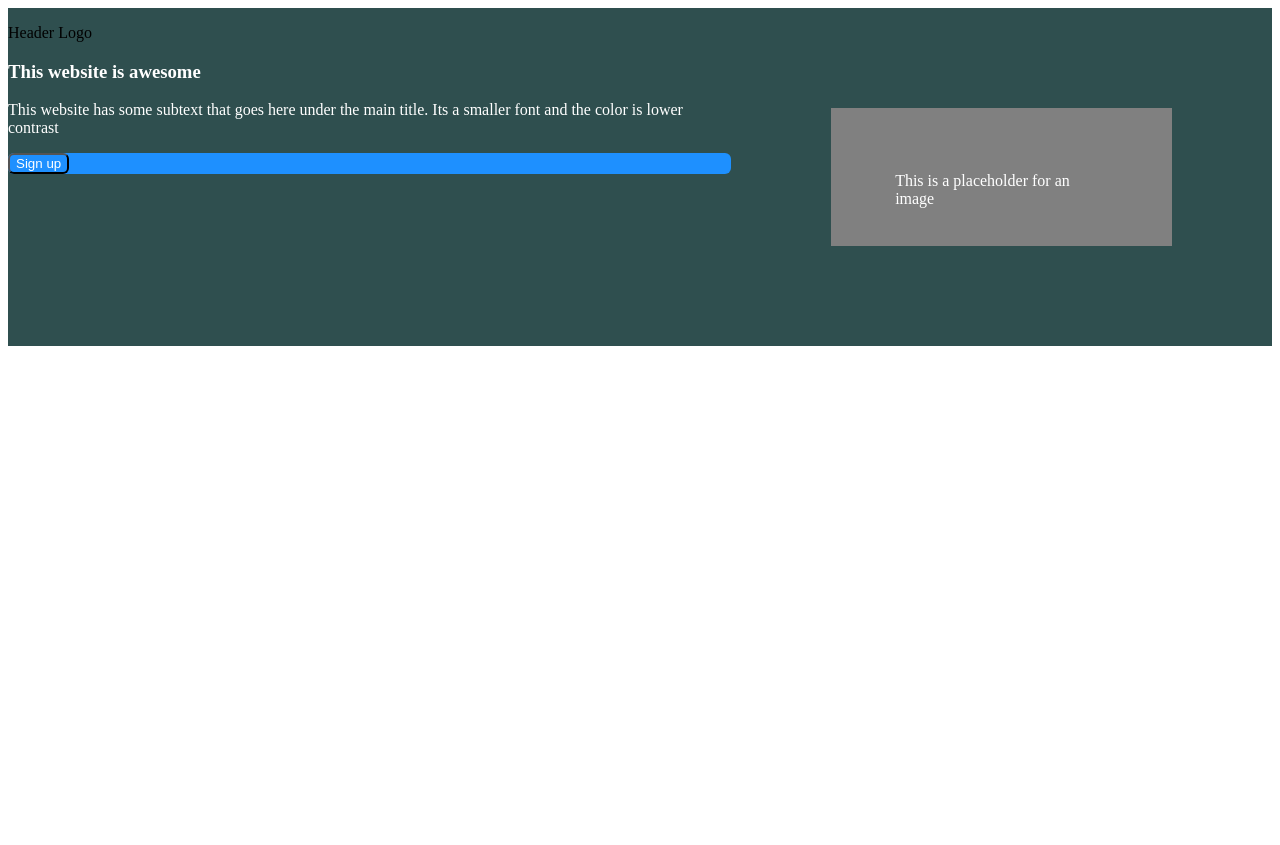
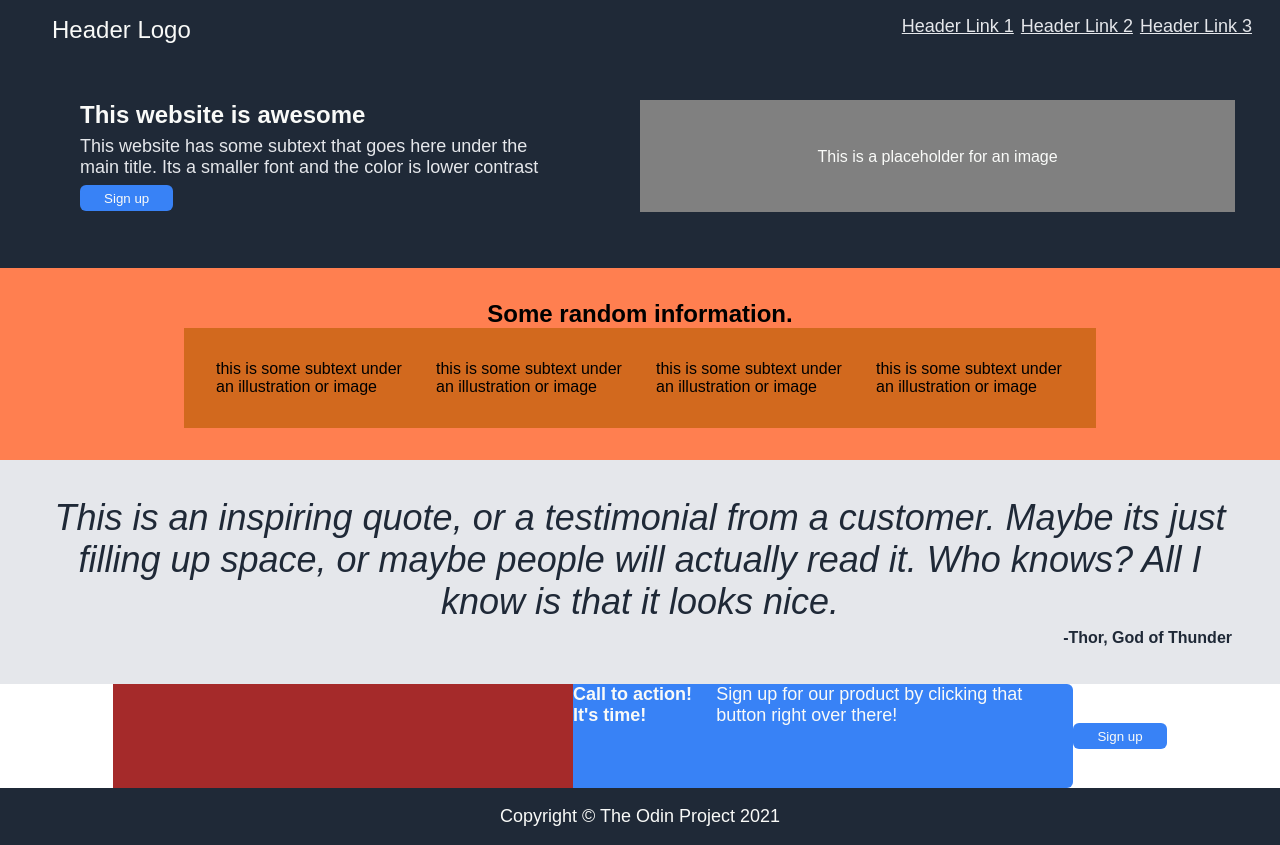
Before and after one commit to BraveSoul33/landing-page, a plain HTML site: page index.html in a window 1280 px wide. Before the commit the page ends 800 px from the top, so only its background shows below. Drawn offline with Linux system fonts and the light colour scheme.

Commit message:
Add much more of the content and structure

```diff
--- a/index.html
+++ b/index.html
@@ -11,29 +11,37 @@
 
 <body>
 
-    <div class="flex-container">
-
-        <div class="headerlogo">
+    <header>
 
         <div class="headerlogotext">
-                <p>Header Logo</p>
+            <p class="headerlogo">Header Logo</p>
         </div>
 
+        <div class="headerlinks">
+            <a class="headerlink" href="">Header Link 1</a>
+            <a class="headerlink" href="">Header Link 2</a>
+            <a class="headerlink" href="">Header Link 3</a>
         </div>
+
+    </header>
+
+    <section class="herocontainer">
 
         <div class="heroblock">
 
-            <div class="herotext">
-                <h3>This website is awesome</h3>
+            <div class="herotextcontent">
+
+                <div class="heroheader">
+                    <h1>This website is awesome</h1>
                 </div>
 
                 <div class="subheader">
                     <p>This website has some subtext that goes here under the main title. Its a smaller font and the color is lower contrast</p>
                 </div>
 
-            <div class="signup">
+
                 <button class="signup">Sign up</button>
-            </div>
+
 
             </div>
 
@@ -43,6 +51,58 @@
             <p class="imgtobe">This is a placeholder for an image</p>
         </div>
 
+    </section>
+
+    <section class="random">
+
+        <h2>Some random information.</h2>
+
+        <div class="subtextboxes">
+            <div class="ex1" class="ex">
+                <div class="box1" class="box"></div>
+                <p class="boxtext">this is some subtext under an illustration or image</p>
+            </div>
+            <div class="ex2" class="ex">
+                <div class="box2" class="box"></div>
+                <p class="boxtext">this is some subtext under an illustration or image</p>
+            </div>
+            <div class="ex3" class="ex">
+                <div class="box3" class="box"></div>
+                <p class="boxtext">this is some subtext under an illustration or image</p>
+            </div>
+            <div class="ex4" class="ex">
+                <div class="box4" class="box"></div>
+                <p class="boxtext">this is some subtext under an illustration or image</p>
+            </div>
+        </div>
+    </section>
+
+    <section class="quote">
+        <quote>
+           This is an inspiring quote, or a testimonial from a customer. Maybe its just filling up space, or maybe people will actually read it. Who knows? All I know is that it looks nice.
+        </quote>
+        <p class="thor">-Thor, God of Thunder</p>
+    </section>
+
+    <section class="calltoaction">
+
+        <div class="signupbox">
+
+            <div class="signuptext"></div>
+                <p class="cta-header">Call to action! It's time!</p>
+
+                <p class="cta-subheader">Sign up for our product by clicking that button right over there!</p>
+            </div>
+
+            <button class="signup2">Sign up</button>
+
+        </div>
+    </section>
+
+    <footer>
+        <p>Copyright © The Odin Project 2021</p>
+    </footer>
+
 </body>
 
 </html>
--- a/style.css
+++ b/style.css
@@ -1,71 +1,274 @@
+* {
+    padding: 0;
+    margin: 0;
+    box-sizing: border-box;
+}
+
+html {
+    height: 100%;
+}
+
 body {
     display: flex;
+    flex-direction: column;
+    height: 100%;
+    width: 100%;
+    font-family: Arial, Helvetica, sans-serif;
 }
 
-.flex-container {
-    flex-direction: column;
-    justify-content: flex-start;
-    padding-top: ;
-    background: darkslategray;
+header {
+    display: flex;
+    flex-direction: ;
+    width: 100%;
+    height: 2.75em;
+    padding: 1em;
+    margin-block-start: 0;
+    padding-bottom: 5;
+    background: #1F2937;
 }
 
-.headerlogo {
+.headerlogotext {
+    display: flex;
+    height: 3em;
+    width: 100%;
+    padding-left: 1.5em;
+    font-size: 24px;
+    color: #F9FAF8;
+}
+
+.headerlinks {
+    display: flex;
+    justify-content: flex-end;
+    height: 3em;
+    width: 100%;
+    padding-right: .5em;
+    gap: 7px;
+    font-size: 24px;
+}
+.headerlink {
+    font-size: 18px;
+    color: #E5E7EB;
+}
+
+.herocontainer {
+    display: flex;
+    height: 20em;
+    width: 100%;
+    background: #1F2937;
+}
+
+.heroblock {
+    display: flex;
+    justify-content: center;
+    align-items: center;
+    max-height: 18em;
+    width: 50%;
+}
+
+.herotextcontent {
+    display: flex;
+    flex-direction: column;
+    justify-content: center;
+    height: 14em;
+    width: 75%;
+    gap: 7px;
+}
+
+h1 {
+    color: #F9FAF8;
 
 }
 
-.headerlogotext {
-    align-self: flex-start;
-    padding-top: -5px;
-}
-
-.heroblock {
-    height: px;
-}
-
-.herotext {
-    color: white;
-    flex-wrap: wrap;
-    flex: 1 1 auto;
-}
-
 .subheader {
-    color: white;
-    flex-wrap: wrap;
+    color: #E5E7EB;
+    font-size: 18px;
 }
 
 .signup {
+    width: 7em;
+    height: 2em;
     border-radius: 6px;
-    background-color: dodgerblue;
-    color: white;
-    flex: 0 0 auto;
+    border: 0;
+    background-color: #3882F6;
+    color: #F9FAF8;
     align-self: flex-start;
 }
 
-.placeholder {
-
-    flex-direction: row;
-    background: darkslategray;
-    justify-content: center;
+.imgcontainer {
+    display: flex;
+    justify-content: flex-start;
     align-items: center;
-    padding: 60px;
-    padding-left: 0px;
+    height: 100%;
+    width: 50%;
+    padding: ;
+    background: #1F2937;
 }
 
-.imgcontainer {
+.imgtobe {
+    background: gray;
+    color: #F9FAF8;
+    height: 50%;
+    width: 93%;
+    padding: 3em;
+    align-self: center;
+    text-align: center;
+}
+
+.random {
+    display: flex;
     flex-direction: column;
     justify-content: center;
     align-items: center;
-    padding: px;
-    background: darkslategray;
+    height: 14em;
+    padding: 2em;
+    background-color: coral;
 }
 
-.imgtobe {
-    flex: 0 0 auto;
-    background: gray;
-    color: white;
-    margin: 100px;
-    padding: 64px;
-    height: 10px;
-    width: 250;
-    align-self: center;
+h2 {
+
 }
+
+.subtextboxes {
+    display: flex;
+    height: 100%;
+    width: 75%;
+    padding: 2em;
+    gap: 2em;
+    background-color: chocolate;
+
+}
+
+.ex {
+    display: flex;
+    flex-direction: column;
+    height: 100%;
+    width: 25%;
+    background-color: cadetblue;
+}
+
+.ex1 {
+
+}
+
+.ex2 {
+
+}
+
+.ex3 {
+
+}
+
+.ex4 {
+
+}
+
+.box {
+    height: 3em;
+    width: 3em;
+    border-color: #3882F6;
+    border-radius: 6px;
+    border: 2px;
+}
+
+.box1 {
+
+}
+
+.box2 {
+
+}
+
+.box3 {
+
+}
+
+.box4 {
+
+}
+
+.boxtext {
+
+}
+
+.quote {
+    display: flex;
+    flex-direction: column;
+    justify-content: center;
+    height: 14em;
+    padding: 3em;
+    gap: 1em;
+    background-color: #E5E7EB;
+}
+
+quote {
+    height: 60%;
+    text-align: center;
+    font-size: 36px;
+    font-style: italic;
+    font-weight: lighter;
+    color: #1F2937;
+}
+
+.thor {
+    padding-top: 2.5em;
+    align-self: flex-end;
+    font-weight: bold;
+    color: #1F2937;
+}
+
+.calltoaction {
+    display: flex;
+    justify-content: center;
+    align-items: center;
+    height: 15em;
+    width: 100%;
+
+}
+
+.signupbox {
+    display: flex;
+    height: 6.5em;
+    width: 75%;
+    border-radius: 6px;
+    background-color: #3882F6;
+}
+
+.signuptext {
+    display: flex;
+    flex-direction: column;
+    justify-content: center;
+    align-items: center;
+    height: 6.5em;
+    width: 66%;
+    background-color: brown;
+}
+
+.cta-header {
+    color: #F9FAF8;
+    font-size: 18px;
+    font-weight: bold;
+}
+
+.cta-subheader {
+    color: #F9FAF8;
+    font-size: 18px;
+}
+
+.signup2 {
+    width: 7em;
+    height: 2em;
+    border-radius: 6px;
+    border: 2px;
+    border-color: #F9FAF8;
+    background-color: #3882F6;
+    color: #F9FAF8;
+}
+
+footer {
+    display: flex;
+    justify-content: center;
+    padding: 1em;
+    font-size: 18px;
+    background: #1F2937;
+    color: #F9FAF8;
+}
```
Lines whose indentation alone changed are shown as unchanged.
